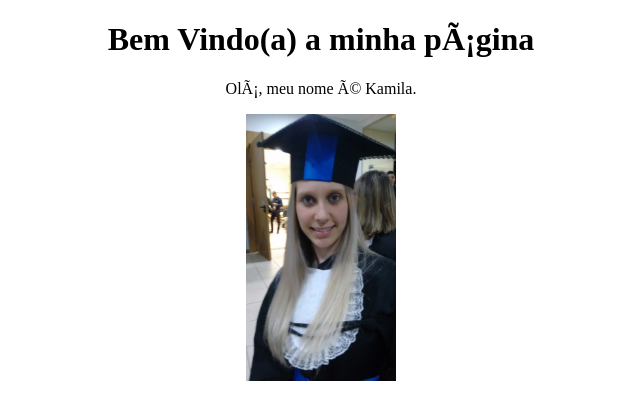
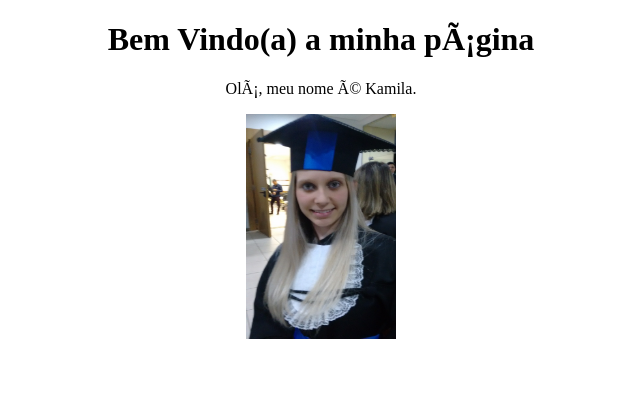
Before and after one commit to Kamilaa5-code/kamilaa5-code.github.io, a plain HTML site: page index.html in a window 1280 px wide. Shown: the whole page, without its empty margins (319-959 px from the left). Drawn offline with Linux system fonts and the light colour scheme.

Commit message:
Update index.html

```diff
--- a/index.html
+++ b/index.html
@@ -7,7 +7,7 @@
 
 	<center>
 		<a href="https://www.linkedin.com/in/kamila-oliveira-0ba1b816b/" target="_blank">
-			<img src="img_kamila.jpg" width="150" height="auto">
+			<img src="img_kamila.jpg" width="150" height="225">
 		</a>
 	</center>
 
```
